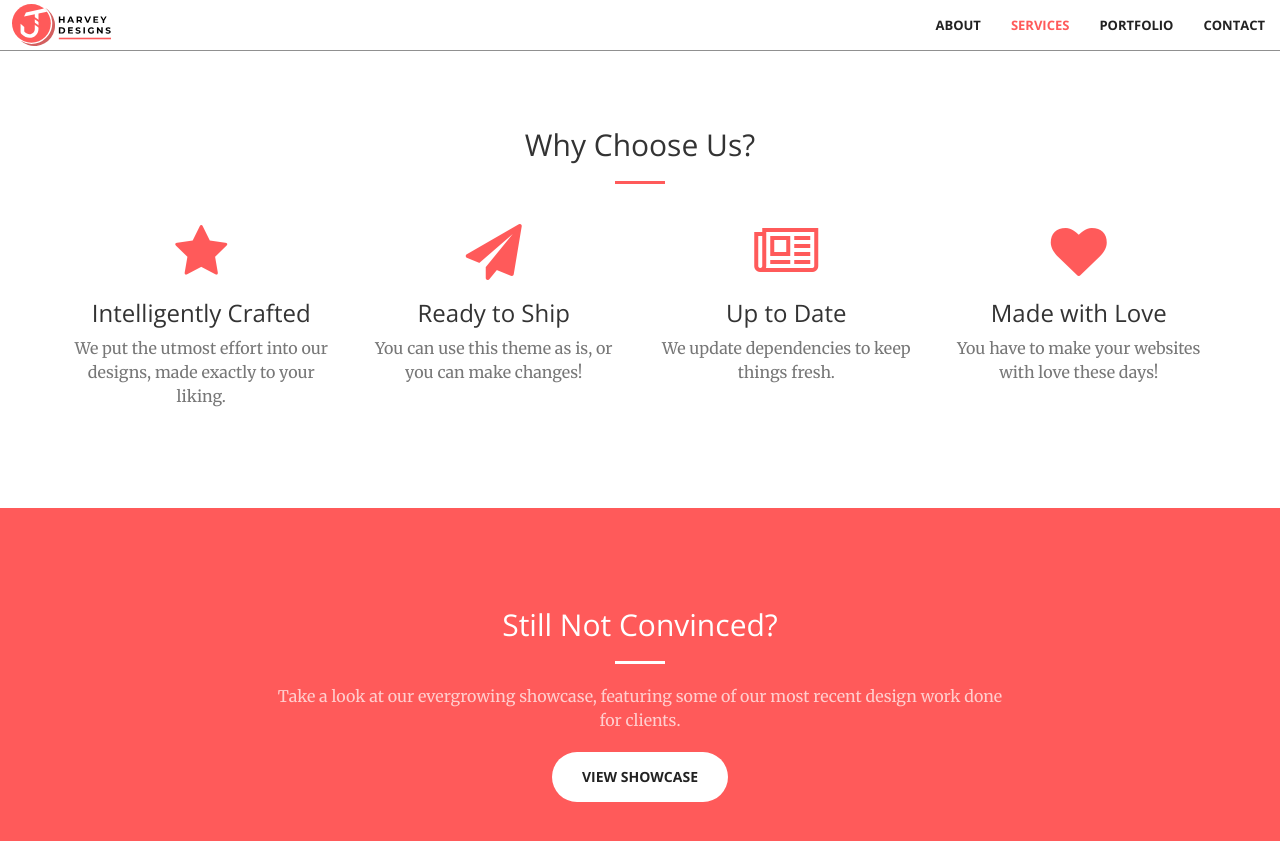
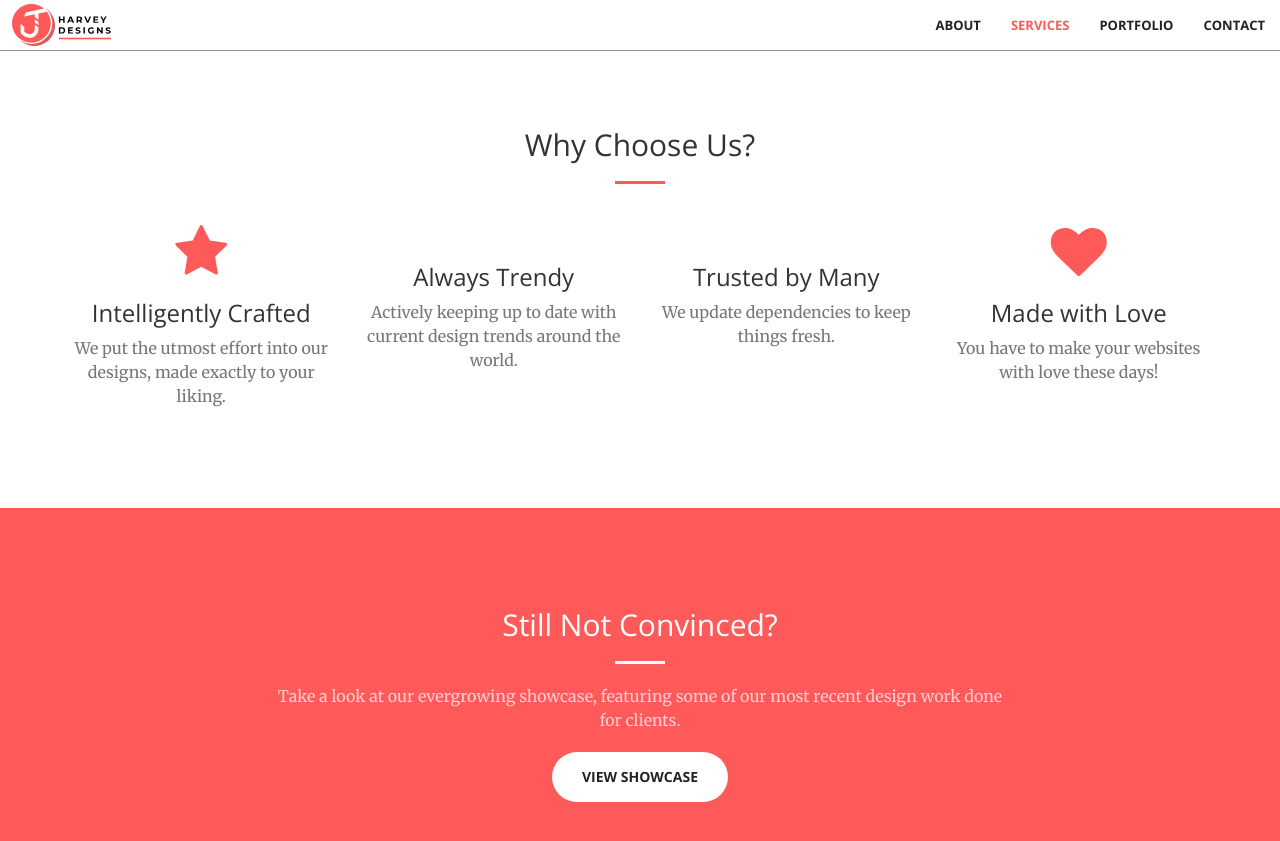
Before and after one commit to jeremiahh1198/jharveydesigns, a Jekyll site: the page built from index.html, in a window 1280 px wide and 900 px high, scrolled down 923 px. Shown: the top 841 px of the window. Built offline with Jekyll 4.4.1, drawn with Linux system fonts in a browser that asks for light colours.

Commit message:
Update services.html

```diff
--- a/_includes/services.html
+++ b/_includes/services.html
@@ -18,15 +18,15 @@
             </div>
             <div class="col-lg-3 col-md-6 text-center">
                 <div class="service-box">
-                    <i class="fa fa-4x fa-paper-plane wow bounceIn text-primary" data-wow-delay=".1s"></i>
-                    <h3>Ready to Ship</h3>
-                    <p class="text-muted">You can use this theme as is, or you can make changes!</p>
+                    <i class="fa fa-4x fa-hashtag wow bounceIn text-primary" data-wow-delay=".1s"></i>
+                    <h3>Always Trendy</h3>
+                    <p class="text-muted">Actively keeping up to date with current design trends around the world.</p>
                 </div>
             </div>
             <div class="col-lg-3 col-md-6 text-center">
                 <div class="service-box">
-                    <i class="fa fa-4x fa-newspaper-o wow bounceIn text-primary" data-wow-delay=".2s"></i>
-                    <h3>Up to Date</h3>
+                    <i class="fa fa-4x fa-handshake wow bounceIn text-primary" data-wow-delay=".2s"></i>
+                    <h3>Trusted by Many</h3>
                     <p class="text-muted">We update dependencies to keep things fresh.</p>
                 </div>
             </div>
```
